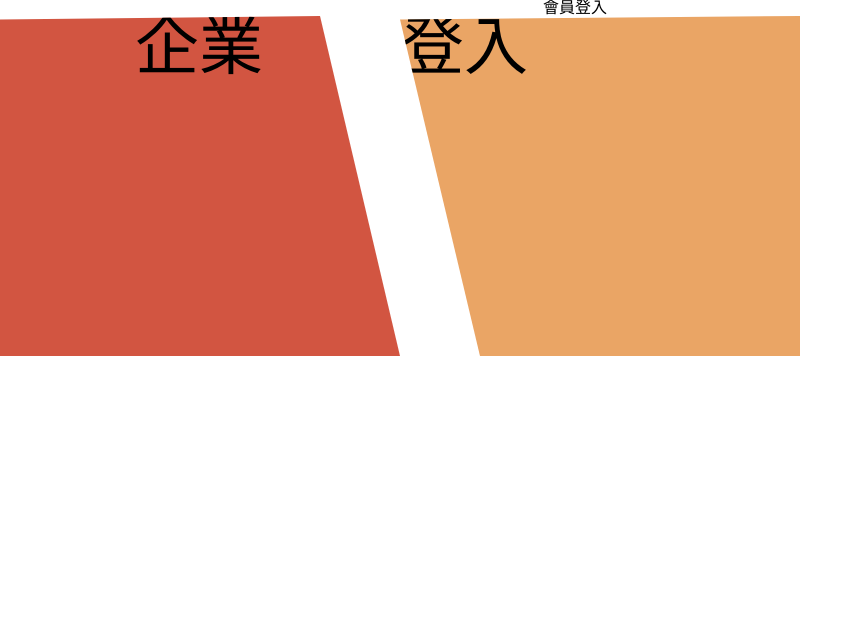
After one commit to dai24/tgd102_g2, a PHP site: page /login.html in a window 1280 px wide. The commit adds this page. Shown: the top 619 px of the page, without its empty margins (0-863 px from the left). Run offline with PHP 8.4, Linux system fonts and the light colour scheme.

Commit message:
新增$fontSize06、login.html  by王

```diff
--- /dev/null
+++ b/css/style.css
@@ -0,0 +1,250 @@
+@charset "UTF-8";
+/*css 註解*/ /* http://meyerweb.com/eric/tools/css/reset/
+   v2.0 | 20110126
+   License: none (public domain)
+*/
+html, body, div, span, applet, object, iframe,
+h1, h2, h3, h4, h5, h6, p, blockquote, pre,
+a, abbr, acronym, address, big, cite, code,
+del, dfn, em, img, ins, kbd, q, s, samp,
+small, strike, strong, sub, sup, tt, var,
+b, u, i, center,
+dl, dt, dd, ol, ul, li,
+fieldset, form, label, legend,
+table, caption, tbody, tfoot, thead, tr, th, td,
+article, aside, canvas, details, embed,
+figure, figcaption, footer, header, hgroup,
+menu, nav, output, ruby, section, summary,
+time, mark, audio, video {
+  margin: 0;
+  padding: 0;
+  border: 0;
+  font-size: 100%;
+  font: inherit;
+  vertical-align: baseline;
+}
+
+/* HTML5 display-role reset for older browsers */
+article, aside, details, figcaption, figure,
+footer, header, hgroup, menu, nav, section {
+  display: block;
+}
+
+body {
+  line-height: 1;
+}
+
+ol, ul {
+  list-style: none;
+}
+
+blockquote, q {
+  quotes: none;
+}
+
+blockquote:before, blockquote:after,
+q:before, q:after {
+  content: "";
+  content: none;
+}
+
+table {
+  border-collapse: collapse;
+  border-spacing: 0;
+}
+
+.resumeFontSize0 {
+  font-size: 26px;
+}
+
+.resumeFontSize1 {
+  font-size: 24px;
+}
+
+.resumeFontSize2 {
+  font-size: 22px;
+}
+
+.resumeFontSize3 {
+  font-size: 20px;
+}
+
+.resumeFontSize4 {
+  font-size: 18px;
+}
+
+.resumeFontSize5 {
+  font-size: 16px;
+}
+
+.resumeFontSize6 {
+  font-size: 14px;
+}
+
+.resumeFontSize7 {
+  font-size: 12px;
+}
+
+.resumeFontSize8 {
+  font-size: 10px;
+}
+
+.resumeFontSize9 {
+  font-size: 8px;
+}
+
+.resumeFontSize10 {
+  font-size: 6px;
+}
+
+.R-resumeFontSize0 {
+  font-size: 26px;
+}
+
+.R-resumeFontSize1 {
+  font-size: 24px;
+}
+
+.R-resumeFontSize2 {
+  font-size: 22px;
+}
+
+.R-resumeFontSize3 {
+  font-size: 20px;
+}
+
+.R-resumeFontSize4 {
+  font-size: 18px;
+}
+
+.R-resumeFontSize5 {
+  font-size: 16px;
+}
+
+.R-resumeFontSize6 {
+  font-size: 14px;
+}
+
+.R-resumeFontSize7 {
+  font-size: 12px;
+}
+
+.btn1 {
+  width: 144px;
+  font-size: 24px;
+  padding: 8px 0;
+  background-color: #EAA565;
+  color: #FFFFFF;
+  box-shadow: 4px 4px 4px #c1c1c1;
+  border-radius: 5px;
+  text-align: center;
+  cursor: pointer;
+}
+.btn1:hover {
+  background-color: #E58C39;
+  color: #FFFFFF;
+  box-shadow: 0px 0px 0px;
+  transform: translateX(4px);
+}
+@media screen and (max-width: 375px) {
+  .btn1 {
+    width: 104px;
+    font-size: 16px;
+    padding: 8px 0;
+    background-color: #EAA565;
+    color: #FFFFFF;
+    box-shadow: 4px 4px 4px #c1c1c1;
+    border-radius: 5px;
+    text-align: center;
+    cursor: pointer;
+  }
+  .btn1:hover {
+    background-color: #E58C39;
+    color: #FFFFFF;
+    box-shadow: 0px 0px 0px;
+    transform: translateX(4px);
+  }
+}
+
+.card {
+  width: 800px;
+  background-color: #F4F1EC;
+  margin: 100px auto 0;
+  border-radius: 5px;
+}
+.card .cardUl {
+  background-color: #EAA565;
+  color: white;
+  padding: 32px 0;
+  border-radius: 5px 5px 0 0;
+  position: relative;
+}
+.card .cardUl .cardH1 {
+  font-size: 30px;
+  text-align: center;
+}
+.card .cardUl .cardXmark {
+  font-size: 24px;
+  text-align: center;
+  position: absolute;
+  right: 16px;
+  top: 8px;
+}
+.card .cardInner {
+  width: 800px;
+  margin: 0 auto;
+  padding: 40px 0;
+  color: #313131;
+}
+
+.indexBgc01 {
+  background-color: #F4F1EC;
+}
+
+.section1 {
+  display: flex;
+  justify-content: center;
+  align-items: center;
+}
+
+body {
+  background-color: #FFFFFF;
+}
+
+.login .card1 {
+  background-color: #ffffff;
+  width: 1150px;
+  height: 620px;
+  display: flex;
+  flex-direction: column;
+}
+.login .card1 h1 {
+  text-align: center;
+}
+.login .card1 ul {
+  display: flex;
+}
+.login .card1 ul h2 {
+  font-size: 64px;
+  margin: 0;
+}
+.login .card1 li:first-child {
+  width: 400px;
+  height: 340px;
+  -webkit-clip-path: polygon(0 1%, 80% 0, 100% 100%, 0% 100%);
+          clip-path: polygon(0 1%, 80% 0, 100% 100%, 0% 100%);
+  background-color: #D25541;
+}
+.login .card1 li:first-child h2 {
+  margin-left: 135px;
+}
+.login .card1 li:last-child {
+  width: 400px;
+  height: 340px;
+  -webkit-clip-path: polygon(0 1%, 100% 0, 100% 100%, 20% 100%);
+          clip-path: polygon(0 1%, 100% 0, 100% 100%, 20% 100%);
+  background-color: #EAA565;
+}
+.login .card1 li:last-child h2 {
+  margin-right: 135px;
+}/*# sourceMappingURL=style.css.map */
--- /dev/null
+++ b/login.html
@@ -0,0 +1,25 @@
+<!DOCTYPE html>
+<html lang="en">
+<head>
+    <meta charset="UTF-8">
+    <meta http-equiv="X-UA-Compatible" content="IE=edge">
+    <meta name="viewport" content="width=device-width, initial-scale=1.0">
+    <title>會員登入</title>
+    <link rel="stylesheet" href="./css/style.css">
+</head>
+<body class="login">
+    <div class="card1 card-login">
+        <h1>會員登入</h1>
+        <ul>
+            <li><h2>企業</h2></li>
+            <li><h2>登入</h2></li>
+        </ul>
+
+        <ul>
+            <h1></h1>
+            <h2></h2>
+        </ul>
+    </div>
+
+</body>
+</html>
--- a/sass/base/_font.scss
+++ b/sass/base/_font.scss
@@ -4,6 +4,8 @@ $fontSize02: 24px;	//次標題
 $fontSize03: 20px;	//小標題
 $fontSize04: 18px;	//內文1
 $fontSize05: 16px;	//內文2
+//特殊字體
+$fontSize06: 64px;	//登入頁面
 
 //RWD
 $R-fontSize01: 26px;	 //大標題
--- /dev/null
+++ b/sass/page/_login.scss
@@ -0,0 +1,65 @@
+//--------共同設定----------
+body{
+    background-color:#FFFFFF;
+}
+
+//--------專屬設定----------
+
+// .card-login {
+//     width: 1150px;
+//     height: 620px;
+//     background-color: aquamarine;
+// }
+
+.login{
+    .card1{
+        background-color:#ffffff;
+        width: 1150px;
+        height: 620px;
+
+        display: flex;
+        flex-direction: column;
+
+        h1{
+            text-align: center;
+        }
+
+        ul{
+        display: flex;
+
+        //"企業 學生"
+        h2{
+            font-size: 64px;
+            margin: 0;
+        }
+
+
+    }
+
+    li:first-child{
+        width: 400px;
+        height: 340px;
+        clip-path: polygon(0 1%, 80% 0, 100% 100%, 0% 100%);
+        background-color: $focus01;
+
+        //"企業"
+        h2{
+            margin-left: 135px;
+        }
+    }
+
+    li:last-child{
+        width: 400px;
+        height: 340px;
+        clip-path: polygon(0 1%, 100% 0, 100% 100%, 20% 100%);
+        background-color:$primary02;
+
+        //"會員"
+        h2{
+            margin-right: 135px;
+        }
+    }
+    }
+
+
+}
--- a/sass/style.scss
+++ b/sass/style.scss
@@ -24,3 +24,4 @@
 //page
 @import 'page/index';
 @import 'page/about';
+@import 'page/login';
```
Also changed, not shown: test.html (deleted, +0 -17 lines), 1 other file.
